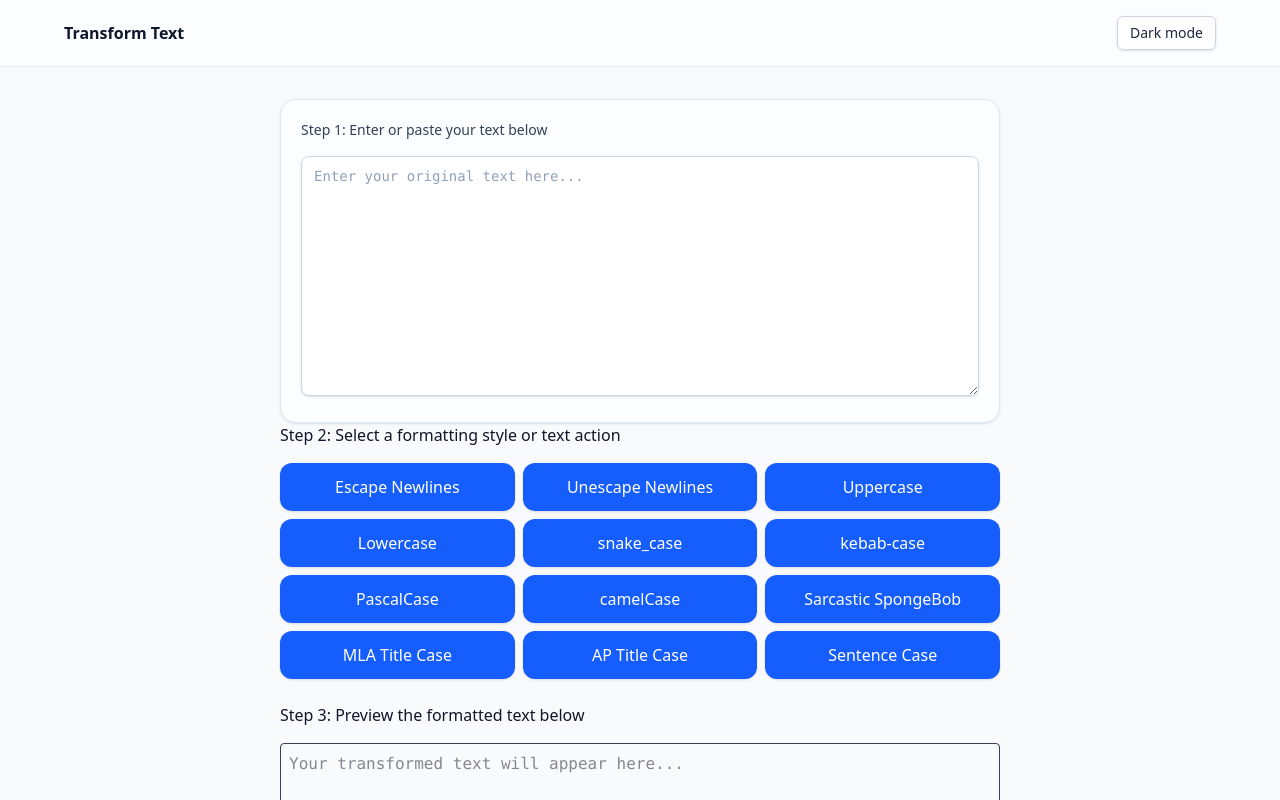
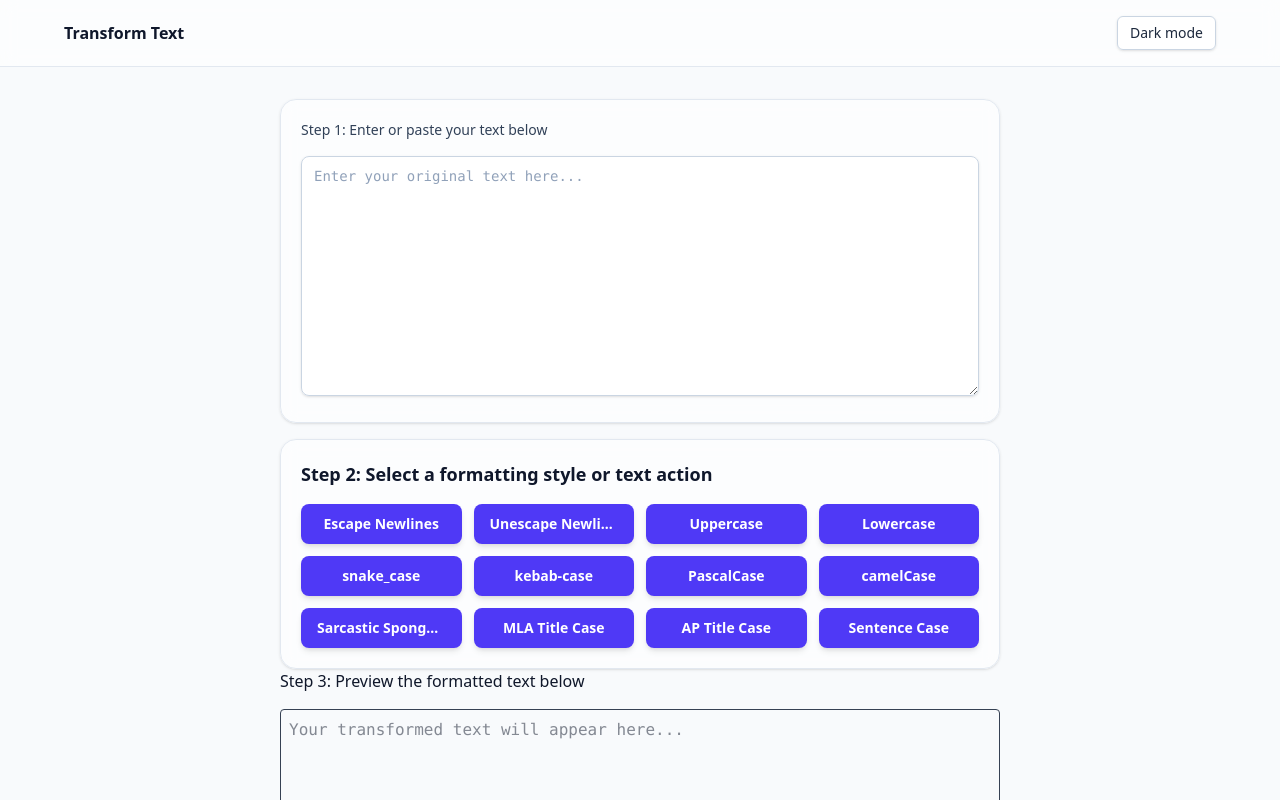
Before and after one commit to Karl-Horning/transform-text, a React (Vite) app: page / in a window 1280 px wide. Shown: the top 800 px of the page. Built offline with nearby package versions, Linux system fonts and the light colour scheme.

Commit message:
ux: update tool selector styles

```diff
--- a/src/components/ToolSelector/index.tsx
+++ b/src/components/ToolSelector/index.tsx
@@ -11,26 +11,34 @@ type ToolSelectorProps = {
  * text tools and generates a button for each one. When a button is clicked,
  * it calls the `onSelect` callback with the corresponding tool identifier.
  *
- * @param props - Component properties
+ * @param props - Component properties.
  * @param props.onSelect - Callback triggered with the selected tool's identifier.
  * @returns A section containing selectable buttons for text transformation actions.
  */
 export default function ToolSelector({ onSelect }: ToolSelectorProps) {
     return (
-        <section id="buttonSelectors" className="mb-6">
-            <p className="mb-4 block font-medium">
-                {" "}
+        <section
+            id="buttonSelectors"
+            className="mt-4 space-y-4 rounded-2xl border border-slate-200 bg-white/60 p-4 shadow-sm backdrop-blur-sm sm:p-5 dark:border-slate-700 dark:bg-slate-800/60"
+            aria-labelledby="tool-selector-heading"
+            role="region"
+        >
+            <h3
+                id="tool-selector-heading"
+                className="text-lg font-semibold text-slate-900 dark:text-slate-100"
+            >
                 Step 2: Select a formatting style or text action
-            </p>
+            </h3>
 
-            <div className="mb-4 flex flex-wrap gap-2">
+            <div className="grid grid-cols-[repeat(auto-fit,minmax(160px,1fr))] gap-3">
                 {textTools.map(({ buttonText, selectOption }) => (
                     <button
                         key={selectOption}
+                        type="button"
                         onClick={() => onSelect(selectOption)}
-                        className="flex-1 basis-[200px] cursor-pointer rounded-xl bg-blue-600 px-5 py-3 font-medium text-white shadow-sm transition hover:bg-blue-700 focus:outline-none focus-visible:ring-2 focus-visible:ring-blue-500 focus-visible:ring-offset-2"
+                        className="w-full cursor-pointer rounded-lg bg-indigo-600 px-4 py-2.5 text-sm font-semibold text-white shadow-md ring-offset-white transition-colors hover:bg-indigo-700 focus:outline-none focus-visible:ring-2 focus-visible:ring-indigo-500 focus-visible:ring-offset-2 active:bg-indigo-800 motion-safe:duration-150 dark:bg-indigo-500 dark:ring-offset-slate-900 dark:hover:bg-indigo-400 dark:focus-visible:ring-indigo-400"
                     >
-                        {buttonText}
+                        <span className="block truncate">{buttonText}</span>
                     </button>
                 ))}
             </div>
```
